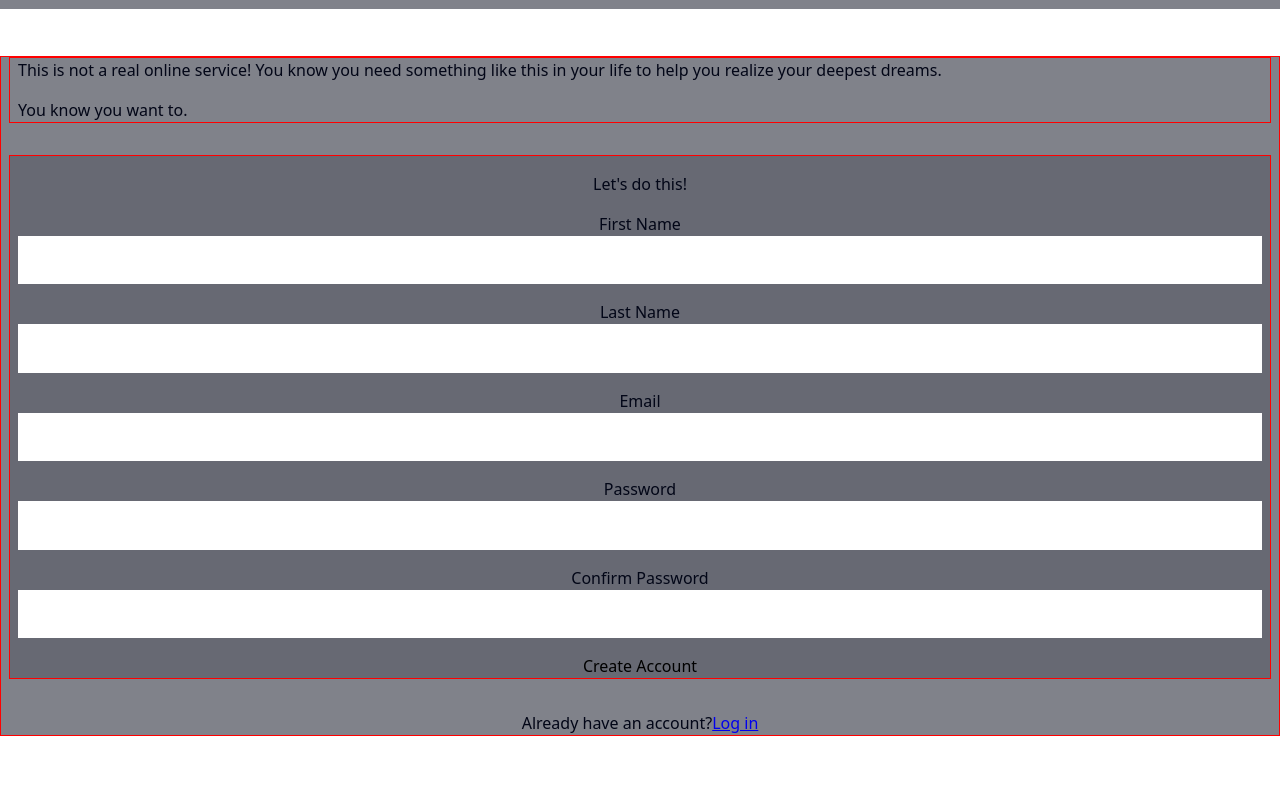
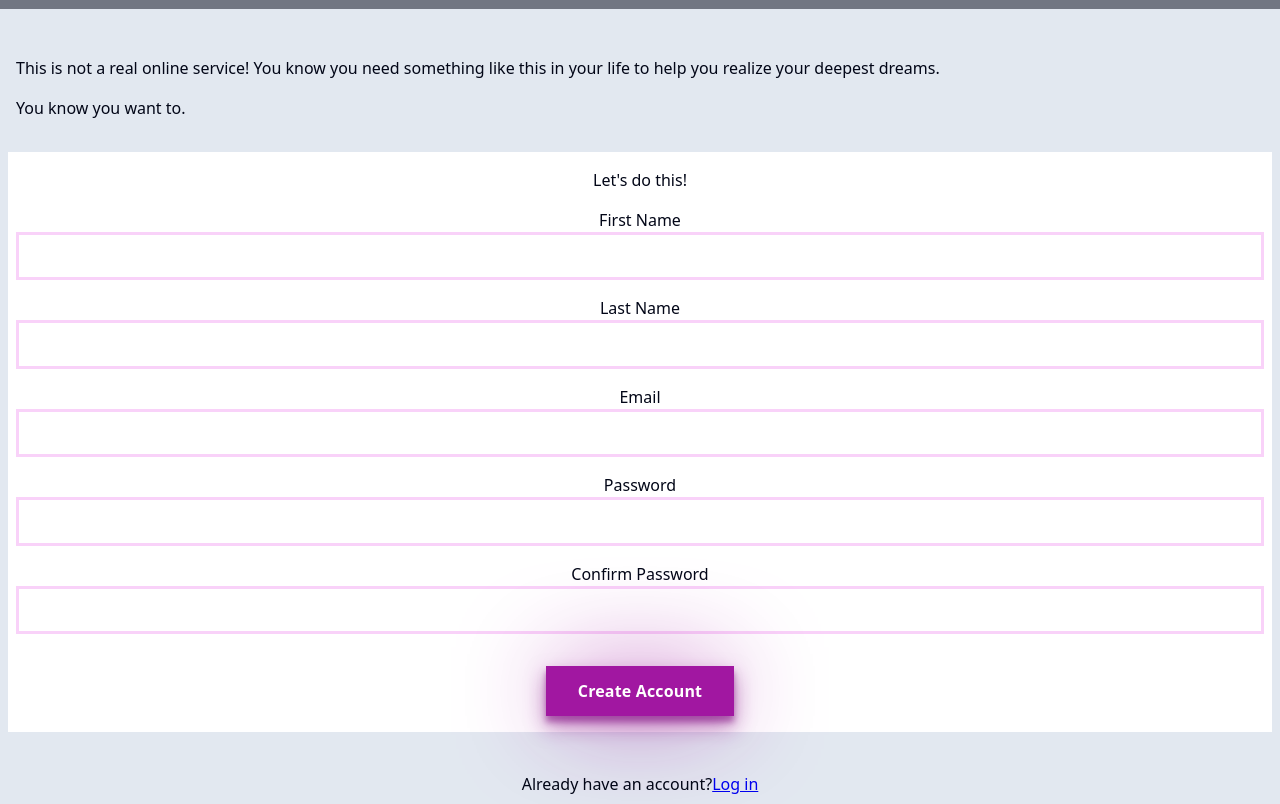
Before and after one commit to macabonilas827/sign-up-form, a website built with Vite: page index.html in a window 1280 px wide. Shown: the part 136-940 px from the top of the page. Before the commit the page ends 872 px from the top, so only its background shows below. Built offline with nearby package versions, Linux system fonts and the light colour scheme; files whose address does not match are found by name.

Commit message:
changing main color

```diff
--- a/index.html
+++ b/index.html
@@ -61,7 +61,7 @@
 
           <button type="submit">Create Account</button>
         </form>
-        <div class="main__footer">
+        <div class="main__footer container">
           Already have an account?<span><a href="#">Log in</a></span>
         </div>
       </main>
--- a/styles/components/main.css
+++ b/styles/components/main.css
@@ -6,8 +6,6 @@
   font-weight: 500;
   font-size: 1rem;
   color: var(--clr-text);
-  /* max-width: 35ch; */
-  background-color: rgba(2, 6, 23, 0.5);
 }
 .main__heading {
   display: flex;
@@ -17,13 +15,11 @@
 }
 
 .main__form {
-  border-top: 1px solid rgba(2, 6, 23, 0.2);
-  border-bottom: 1px solid rgba(2, 6, 23, 0.2);
-  background-color: rgba(2, 6, 23, 0.2);
+  background-color: hsl(0, 0%, 100%);
 }
 .main__form input {
   padding: 12px 20px;
-  border: 3px solid #fff;
+  border: 3px solid #f9d2f9;
   transition: 0.5s;
   outline: none;
 }
@@ -38,6 +34,26 @@
   flex-direction: column;
   margin-bottom: 1rem;
 }
+.main__form button {
+  display: inline-block;
+  font-weight: 600;
+  text-decoration: none;
+  padding: 1em 2em;
+  margin: 1em;
+  letter-spacing: 0.01em;
+  color: var(--clr-btn-text);
+  background-color: var(--clr-main);
+  box-shadow: 0 10px 20px rgba(134, 19, 134, 0.5),
+    0 6px 6px rgba(134, 19, 134, 0.5), 0 0 100px -10px var(--clr-main);
+  transition: transform 0.3s, box-shadow 03s;
+}
+
+.main__form button:hover {
+  transform: translateY(-3px);
+  box-shadow: 0 14px 28px rgba(134, 19, 134, 0.5),
+    0 10px 10px rgba(134, 19, 134, 0.22), 0 0 120px -10px var(--clr-main);
+}
 
 .main__footer {
+  margin: 0.5rem;
 }
--- a/styles/style.css
+++ b/styles/style.css
@@ -1,6 +1,7 @@
 /* default colors sample */
 :root {
-  --clr-main: #4f46e5;
+  --clr-main: #a117a1;
+  --clr-gray: #e2e8f0;
   --clr-btn-text: #ffffff;
   --clr-text: #020617;
   --clr-error: #dc2626;
@@ -19,6 +20,10 @@
   line-height: calc(
     1em + 0.5rem
   ); /*purpose best spacing that compliments to the desired size */
+}
+
+body {
+  background-color: var(--clr-gray);
 }
 
 img,
--- a/styles/utils.css
+++ b/styles/utils.css
@@ -4,7 +4,7 @@
   margin-right: auto;
   padding-left: 0.5rem;
   padding-right: 0.5rem;
-  border: 1px solid red;
+  /* border: 1px solid red; */
 }
 
 .section {
```
